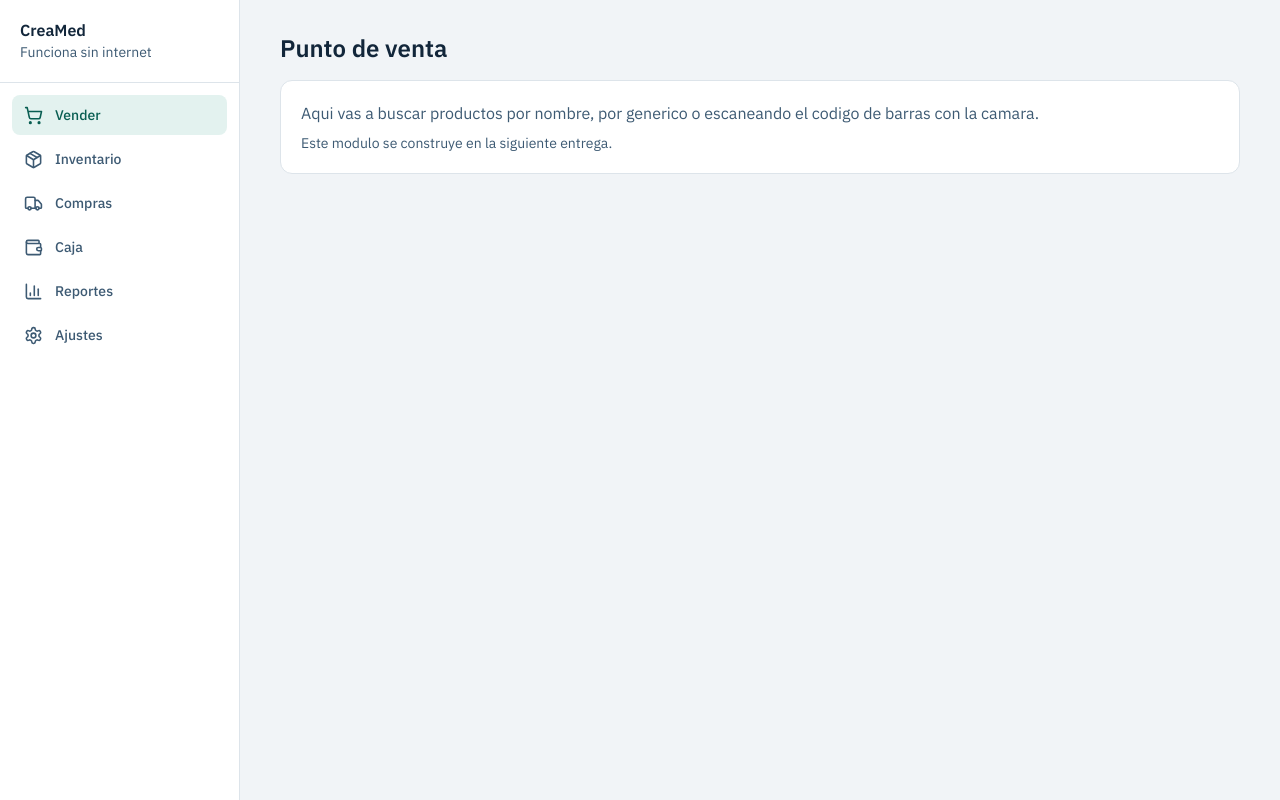
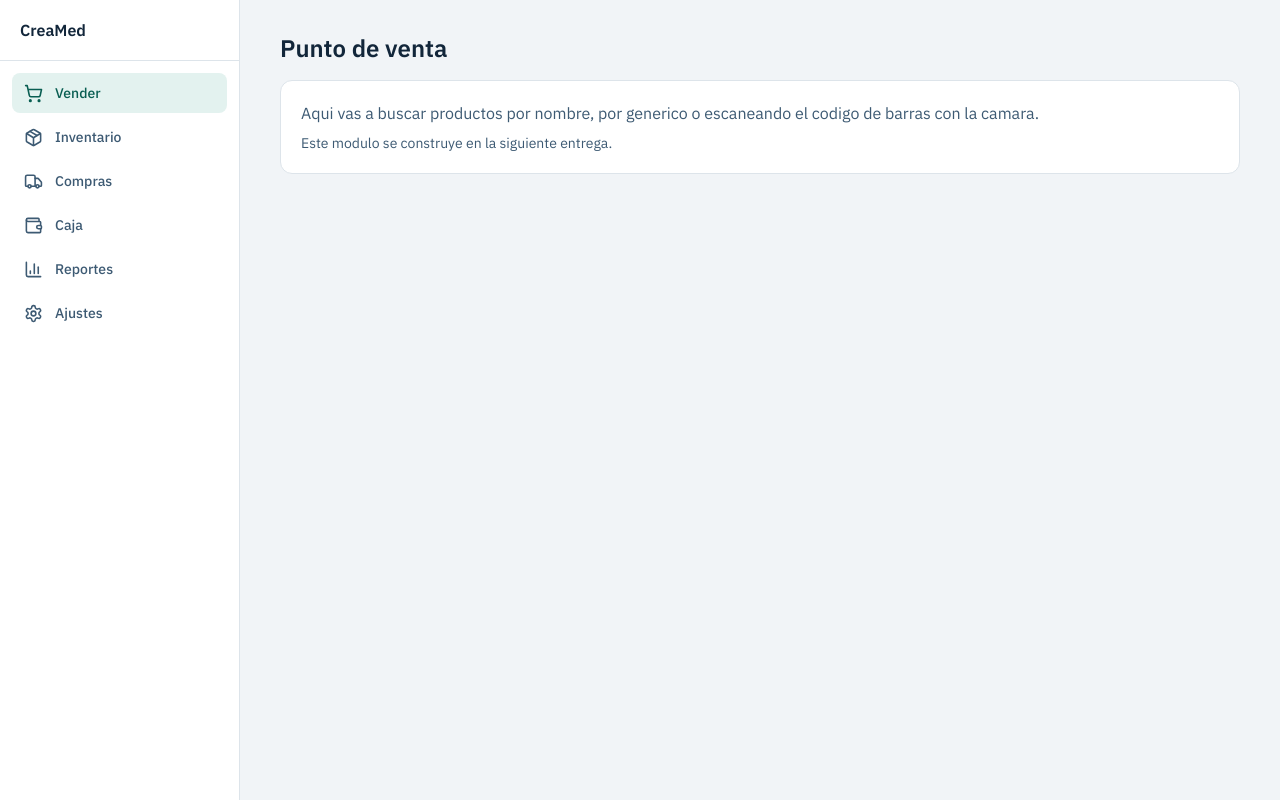
Before and after one commit to shullmaricio/Sistema-Farmacia, a React (Vite) app: page / in a window 1280 px wide. Built offline with nearby package versions, Linux system fonts and the light colour scheme.

Commit message:
Add files via upload

```diff
--- a/src/components/Layout.jsx
+++ b/src/components/Layout.jsx
@@ -24,7 +24,6 @@ export default function Layout() {
       <aside className="hidden w-60 shrink-0 border-r border-borde bg-white lg:flex lg:flex-col">
         <div className="border-b border-borde px-5 py-5">
           <p className="text-base font-semibold leading-tight">CreaMed</p>
-          <p className="mt-0.5 text-sm text-tinta-suave">Funciona sin internet</p>
         </div>
         <nav className="flex-1 space-y-1 p-3">
           {SECCIONES.map(({ a, etiqueta, Icono, exacto }) => (
```
